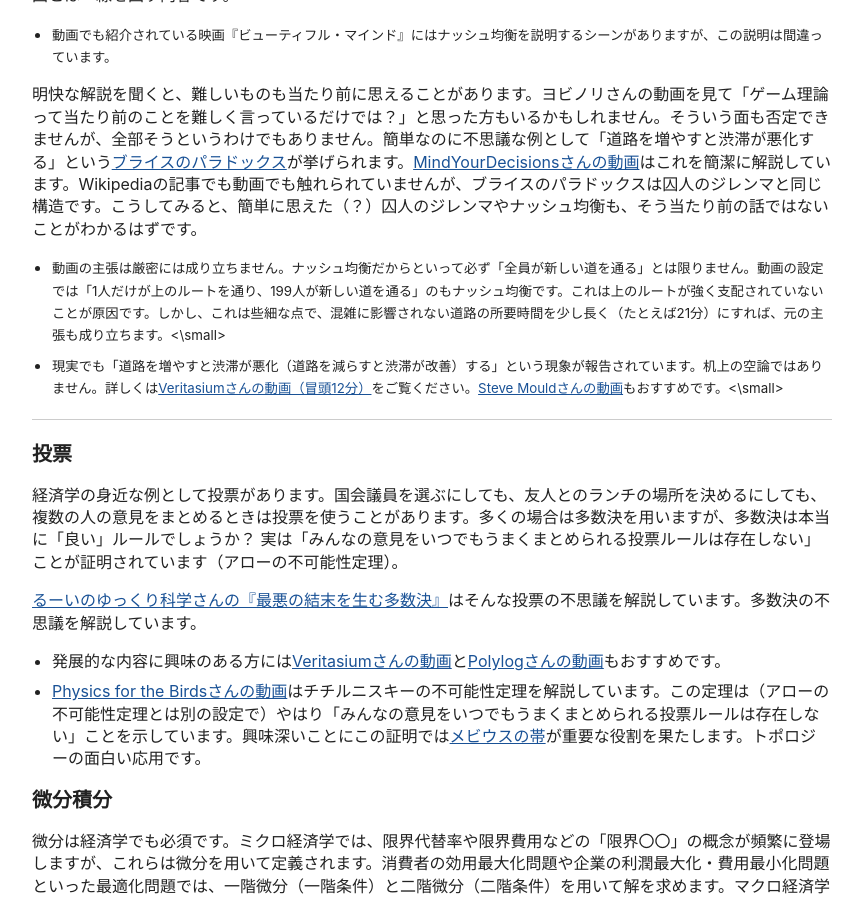
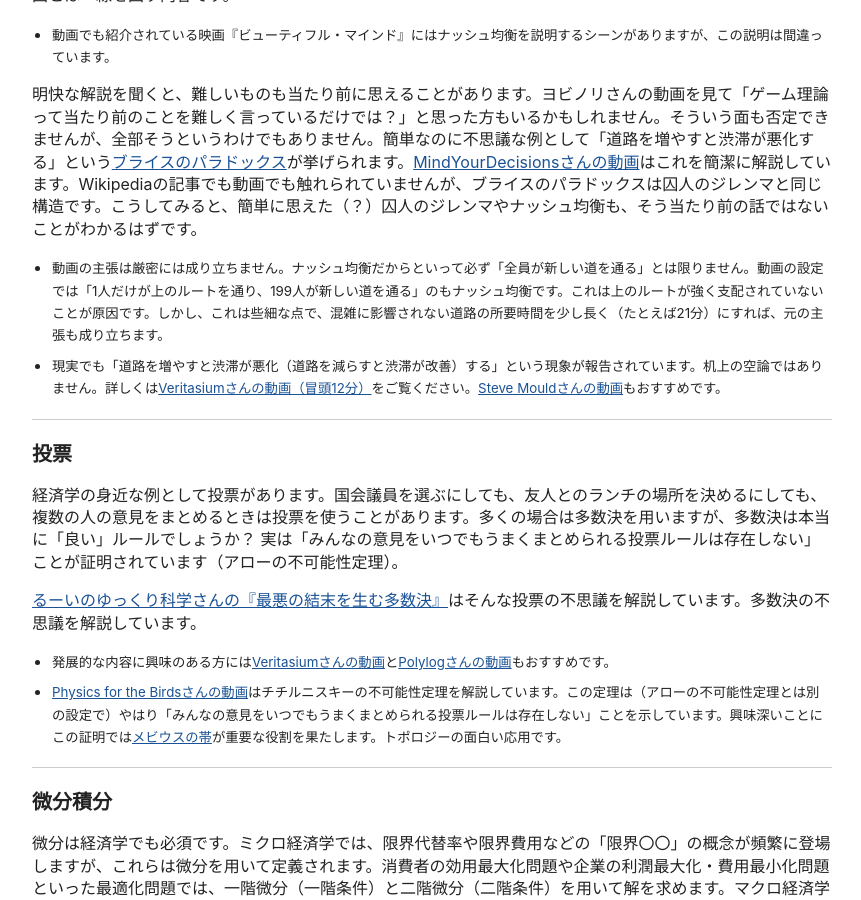
Before and after one commit to tetsuyahoshino137/tetsuyahoshino137.github.io, a Jekyll site: the page built from posts/youtube.md, in a window 1280 px wide and 900 px high, scrolled down 740 px. Shown: the whole window, without its empty margins (208-1069 px from the left). Built offline with Jekyll 4.4.1, drawn with Linux system fonts in a browser that asks for light colours; some of the changed text lies outside the part shown.

Commit message:
Update youtube.md

```diff
--- a/posts/youtube.md
+++ b/posts/youtube.md
@@ -28,8 +28,8 @@ YouTubeで勉強なんて当たり前になりました。勉強になる動画
 
 明快な解説を聞くと、難しいものも当たり前に思えることがあります。ヨビノリさんの動画を見て「ゲーム理論って当たり前のことを難しく言っているだけでは？」と思った方もいるかもしれません。そういう面も否定できませんが、全部そうというわけでもありません。簡単なのに不思議な例として「道路を増やすと渋滞が悪化する」という[ブライスのパラドックス](https://ja.wikipedia.org/wiki/%E3%83%96%E3%83%A9%E3%82%A4%E3%82%B9%E3%81%AE%E3%83%91%E3%83%A9%E3%83%89%E3%83%83%E3%82%AF%E3%82%B9)が挙げられます。[MindYourDecisionsさんの動画](https://youtu.be/8mlH9bnvWVE)はこれを簡潔に解説しています。Wikipediaの記事でも動画でも触れられていませんが、ブライスのパラドックスは囚人のジレンマと同じ構造です。こうしてみると、簡単に思えた（？）囚人のジレンマやナッシュ均衡も、そう当たり前の話ではないことがわかるはずです。
 
-- <small>動画の主張は厳密には成り立ちません。ナッシュ均衡だからといって必ず「全員が新しい道を通る」とは限りません。動画の設定では「1人だけが上のルートを通り、199人が新しい道を通る」のもナッシュ均衡です。これは上のルートが強く支配されていないことが原因です。しかし、これは些細な点で、混雑に影響されない道路の所要時間を少し長く（たとえば21分）にすれば、元の主張も成り立ちます。<\small>
-- <small>現実でも「道路を増やすと渋滞が悪化（道路を減らすと渋滞が改善）する」という現象が報告されています。机上の空論ではありません。詳しくは[Veritasiumさんの動画（冒頭12分）](https://youtu.be/-QTkPfq7w1A)をご覧ください。[Steve Mouldさんの動画](https://youtu.be/Cg73j3QYRJc)もおすすめです。<\small>
+- <small>動画の主張は厳密には成り立ちません。ナッシュ均衡だからといって必ず「全員が新しい道を通る」とは限りません。動画の設定では「1人だけが上のルートを通り、199人が新しい道を通る」のもナッシュ均衡です。これは上のルートが強く支配されていないことが原因です。しかし、これは些細な点で、混雑に影響されない道路の所要時間を少し長く（たとえば21分）にすれば、元の主張も成り立ちます。</small>
+- <small>現実でも「道路を増やすと渋滞が悪化（道路を減らすと渋滞が改善）する」という現象が報告されています。机上の空論ではありません。詳しくは[Veritasiumさんの動画（冒頭12分）](https://youtu.be/-QTkPfq7w1A)をご覧ください。[Steve Mouldさんの動画](https://youtu.be/Cg73j3QYRJc)もおすすめです。</small>
 
 ---
 
@@ -39,8 +39,10 @@ YouTubeで勉強なんて当たり前になりました。勉強になる動画
 
 [るーいのゆっくり科学さんの『最悪の結末を生む多数決』](https://youtu.be/Q7peHBx0MwY)はそんな投票の不思議を解説しています。多数決の不思議を解説しています。
 
-- 発展的な内容に興味のある方には[Veritasiumさんの動画](https://youtu.be/qf7ws2DF-zk)と[Polylogさんの動画](https://youtu.be/rbVoEjS6Q1Q)もおすすめです。
-- [Physics for the Birdsさんの動画](https://youtu.be/v5ev-RAg7Xs)はチチルニスキーの不可能性定理を解説しています。この定理は（アローの不可能性定理とは別の設定で）やはり「みんなの意見をいつでもうまくまとめられる投票ルールは存在しない」ことを示しています。興味深いことにこの証明では[メビウスの帯](https://ja.wikipedia.org/wiki/%E3%83%A1%E3%83%93%E3%82%A6%E3%82%B9%E3%81%AE%E5%B8%AF)が重要な役割を果たします。トポロジーの面白い応用です。
+- <small>発展的な内容に興味のある方には[Veritasiumさんの動画](https://youtu.be/qf7ws2DF-zk)と[Polylogさんの動画](https://youtu.be/rbVoEjS6Q1Q)もおすすめです。</small>
+- <small>[Physics for the Birdsさんの動画](https://youtu.be/v5ev-RAg7Xs)はチチルニスキーの不可能性定理を解説しています。この定理は（アローの不可能性定理とは別の設定で）やはり「みんなの意見をいつでもうまくまとめられる投票ルールは存在しない」ことを示しています。興味深いことにこの証明では[メビウスの帯](https://ja.wikipedia.org/wiki/%E3%83%A1%E3%83%93%E3%82%A6%E3%82%B9%E3%81%AE%E5%B8%AF)が重要な役割を果たします。トポロジーの面白い応用です。</small>
+
+---
 
 ## 微分積分
 
@@ -48,7 +50,9 @@ YouTubeで勉強なんて当たり前になりました。勉強になる動画
 
 [3Blue1Brownさんの『微分積分のエッセンス』](https://youtu.be/WUvTyaaNkzM)は最高の入門シリーズです。高校数学の復習から始まり、ε–δ論法による極限の定義、陰関数定理、テイラー展開などをカバーしています。
 
-- このシリーズでは関数列の収束は扱われていませんが、各点収束と一様収束の違いは混乱しがちなトピックです。これについては[ヨビノリさんの『各点収束と一様収束』](https://youtu.be/r0V14KCiixU)がおすすめです。
+- <small>このシリーズでは関数列の収束は扱われていませんが、各点収束と一様収束の違いは混乱しがちなトピックです。これについては[ヨビノリさんの『各点収束と一様収束』](https://youtu.be/r0V14KCiixU)がおすすめです。</small>
+
+---
 
 ## 線形代数
 
@@ -56,18 +60,22 @@ YouTubeで勉強なんて当たり前になりました。勉強になる動画
 
 線形代数は最初は簡単（？）かもしれませんが、行列式が出てきた辺りから怪しくなり、固有値やベクトル空間の公理を見て嫌になった方も多いのではないでしょうか。線形代数では[3Blue1Brownさんの『線形代数のエッセンス』](https://youtu.be/fNk_zzaMoSs)がおすすめです（[日本語版](https://www.youtube.com/watch?v=ZXuZHNjS2tA)）。行列式など一見わかりにくい概念も視覚的に説明しています。
 
-- [ヨビノリさんのシリーズ](https://youtu.be/svm8hlhF8PA?si=Bupn7SvYGn5k9r22)や[アイシア＝ソリッドさんのシリーズ](https://youtu.be/wVipLySksnE?si=TLJ4G9tr8WmIDB3Q)もおすすめです。
-- [Ufoliumさんのシリーズ](https://youtu.be/SNCHDPwQGFw)もわかりやすいです（一部有料）。
+- <small>[ヨビノリさんのシリーズ](https://youtu.be/svm8hlhF8PA?si=Bupn7SvYGn5k9r22)や[アイシア＝ソリッドさんのシリーズ](https://youtu.be/wVipLySksnE?si=TLJ4G9tr8WmIDB3Q)もおすすめです。</small>
+- <small>[Ufoliumさんのシリーズ](https://youtu.be/SNCHDPwQGFw)もわかりやすいです（一部有料）。</small>
+
+---
 
 ## 最適化
 
 何らかの関数を最大化・最小化することを最適化といいます。経済学では効用最大化や費用最小化など多くの問題が「ある制約の下で何かを最大化・最小化する」という最適化問題として定式化されます。便利な方法がラグランジュの未定乗数法やKKT条件です。語弊を恐れず言えば、この方法は「微分してゼロ」とおくだけなので、「よくわからないけど使っている」という方もいるかもしれません。
 
-- でも大学の先生は「微分してゼロ」では解けない例をテストによく出します。意地悪ですね。
+- <small>でも大学の先生は「微分してゼロ」では解けない例をテストによく出します。意地悪ですね。</small>
 
 なぜ「微分してゼロ」で解けるのでしょうか？ そもそもラグランジュの未定乗数とは何でしょうか？そんな方には[ヨビノリさんの『ラグランジュの未定乗数法の気持ち』](https://youtu.be/vAwqZmwf4W8)と[『制約付き最適化問題』](https://youtu.be/bdWTCq98H5c)がおすすめです。
 
 [アイシア＝ソリッドさんの『あの計算の意味、説明できますか？』](https://youtu.be/2-E4XiHQEcM)もおすすめです。
+
+---
 
 ## トポロジー（位相）
 
@@ -75,28 +83,36 @@ YouTubeで勉強なんて当たり前になりました。勉強になる動画
 
 [3Blue1Brownさんの『トポロジーって何？』](https://youtu.be/IQqtsm-bBRU)は、具体的な問題への応用を通してトポロジーの有用性を垣間見せてくれる動画です（[日本語版](https://youtu.be/qAgungg5jpM)）。同様のアイデア（不動点定理）はナッシュ均衡の存在証明などに応用されています。トポロジーは抽象的ですが、具体的な応用があるとわかるとモチベーションも湧きますね。
 
-- 3Blue1Brownさんの動画では、問題をメビウスの帯に言い換えることで解決しました。驚くべきことに、同様の技法は投票の問題でも使われています。[Physics for the Birdsさんの動画](https://youtu.be/v5ev-RAg7Xs)をご覧ください。
-- モチベーションがわかっても、トポロジーが抽象的で取っつきにくいのは変わりありません。結局は慣れだと思いますが、抽象論に辟易している方には、[MathneQさんの動画](https://youtu.be/CrkAYD5ua6o)や[趣味の大学数学さんの動画](https://youtu.be/9LZzyNQlEdQ)がおすすめです。
+- <small>3Blue1Brownさんの動画では、問題をメビウスの帯に言い換えることで解決しました。驚くべきことに、同様の技法は投票の問題でも使われています。[Physics for the Birdsさんの動画](https://youtu.be/v5ev-RAg7Xs)をご覧ください。</small>
+- <small>モチベーションがわかっても、トポロジーが抽象的で取っつきにくいのは変わりありません。結局は慣れだと思いますが、抽象論に辟易している方には、[MathneQさんの動画](https://youtu.be/CrkAYD5ua6o)や[趣味の大学数学さんの動画](https://youtu.be/9LZzyNQlEdQ)がおすすめです。</small>
+
+---
 
 ## 確率論
 
 後日追加します（たぶん）。
 
+---
+
 ## 情報理論
 
 後日追加します（たぶん）。
+
+---
 
 ## 測度論・ルベーグ積分
 
 研究者志望の学生さんから「測度論やルベーグ積分は勉強した方がいいですか？」と聞かれることがあります。経済理論志望の方は勉強しておくと後々役に立つと思います。しかし、経済理論に限ってもほとんど使わない分野もありますから、興味のある分野の先生に聞いてみてください。
 
-- 知り合いの研究者数名にも聞いたことがありますが、専攻に関わらず全員勉強すべき、という過激派もいました。
+- <small>知り合いの研究者数名にも聞いたことがありますが、専攻に関わらず全員勉強すべき、という過激派もいました。</small>
 
 [新井先生の『イメージがわかるルベーグ測度・積分』](https://youtu.be/D-3XOovWB6Q)は直観的なイメージを強調しつつも、硬派なスタイルの動画です。この分野の動画には、簡単に説明しようとして内容を端折ってしまうものが多いので、こういう動画はありがたいですね。
 
-- リーマン積分は「縦切り」であるのに対し、ルベーグ積分はそれを「横切り」にしただけかのような説明がされることがあります。ルベーグ積分はたしかに横切りですが、「縦切りか横切りか」が本質だとは私は思いません。横切りのアイデアは複雑な関数を簡単な関数で近似するときに有用な直観だと思いますが、結局は横切りしたときの「横の長さ」をきちんと測る必要があるという話になります。すると、測度論は大事という結論に落ち着くわけです。測度論は退屈だと言われがちですが、こういう考え方をすれば少しモチベーションが湧いてくるかもしれません。
+- <small>リーマン積分は「縦切り」であるのに対し、ルベーグ積分はそれを「横切り」にしただけかのような説明がされることがあります。ルベーグ積分はたしかに横切りですが、「縦切りか横切りか」が本質だとは私は思いません。横切りのアイデアは複雑な関数を簡単な関数で近似するときに有用な直観だと思いますが、結局は横切りしたときの「横の長さ」をきちんと測る必要があるという話になります。すると、測度論は大事という結論に落ち着くわけです。測度論は退屈だと言われがちですが、こういう考え方をすれば少しモチベーションが湧いてくるかもしれません。</small>
 
-[測度論を使わずに積分を定義する方法](https://youtu.be/GCXudhqPek4)もありますが、結局測度論は重要です。
+- <small>[測度論を使わずに積分を定義する方法](https://youtu.be/GCXudhqPek4)もありますが、結局測度論は重要です。</small>
+
+---
 
 ## 研究発表
 
```
Also changed, not shown: other parts of posts/youtube.md (+18 -20 lines).
